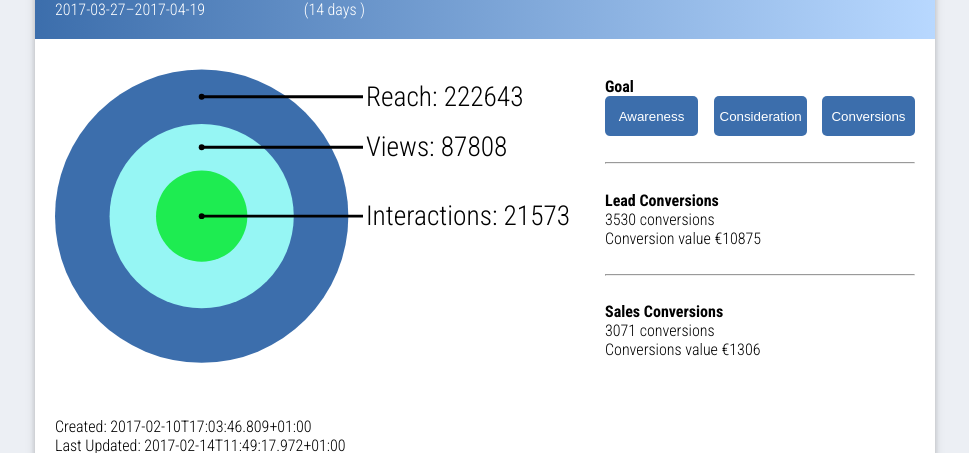
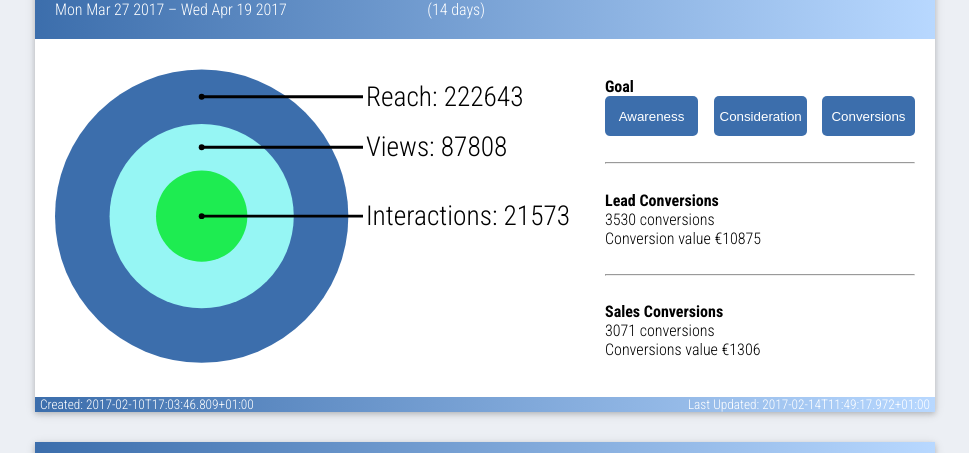
Before and after one commit to questionmarcus/marcus2be_campaigns, a React app: page / in a window 1280 px wide. Shown: the part 92-545 px from the top of the page, without its empty margins (155-1124 px from the left). Built offline with nearby package versions, Linux system fonts and the light colour scheme.

Commit message:
Made all times timestamps so they can be printed in a nicer format, also updated the footer :feet:

```diff
--- a/app/components/Heading.js
+++ b/app/components/Heading.js
@@ -12,8 +12,8 @@ function StartEndDate(dates) {
   if (dates.start || dates.end) {
     return (
           <div className="date-display">
-            <div><p>{dates.start}&ndash;{dates.end}</p></div>
-            <div><p>&#40;{dates.nDays} {dates.nDays === 1 ? "day" : "days"} &#41;</p></div>
+            <div><p>{new Date(dates.start).toDateString()} &ndash; {new Date(dates.end).toDateString()}</p></div>
+            <div><p>&#40;{dates.nDays} {dates.nDays === 1 ? "day" : "days"}&#41;</p></div>
           </div>
         )
 } else {
--- a/app/index.css
+++ b/app/index.css
@@ -91,8 +91,10 @@ body {
 
 .date-display {
   display:flex;
+  flex-wrap: wrap;
   justify-content: space-between;
-  width: 310px;
+  width: 50%;
+  min-width: 310px;
 }
 
 .campaign-card {
@@ -105,8 +107,18 @@ body {
   box-shadow:0 2px 5px 0 rgba(0,0,0,0.16),0 2px 10px 0 rgba(0,0,0,0.12);
 }
 
-.campaign-card > div {
+.campaign-heading, .data-display {
   padding:20px;
+}
+
+.card-footer {
+  display: flex;
+  padding-left: 5px;
+  padding-right: 5px;
+  justify-content: space-between;
+  font-size: 10pt;
+  background: linear-gradient(to right, #3c6eac, #b8d8ff);
+  color: #fff;
 }
 
 .pagination {
```
